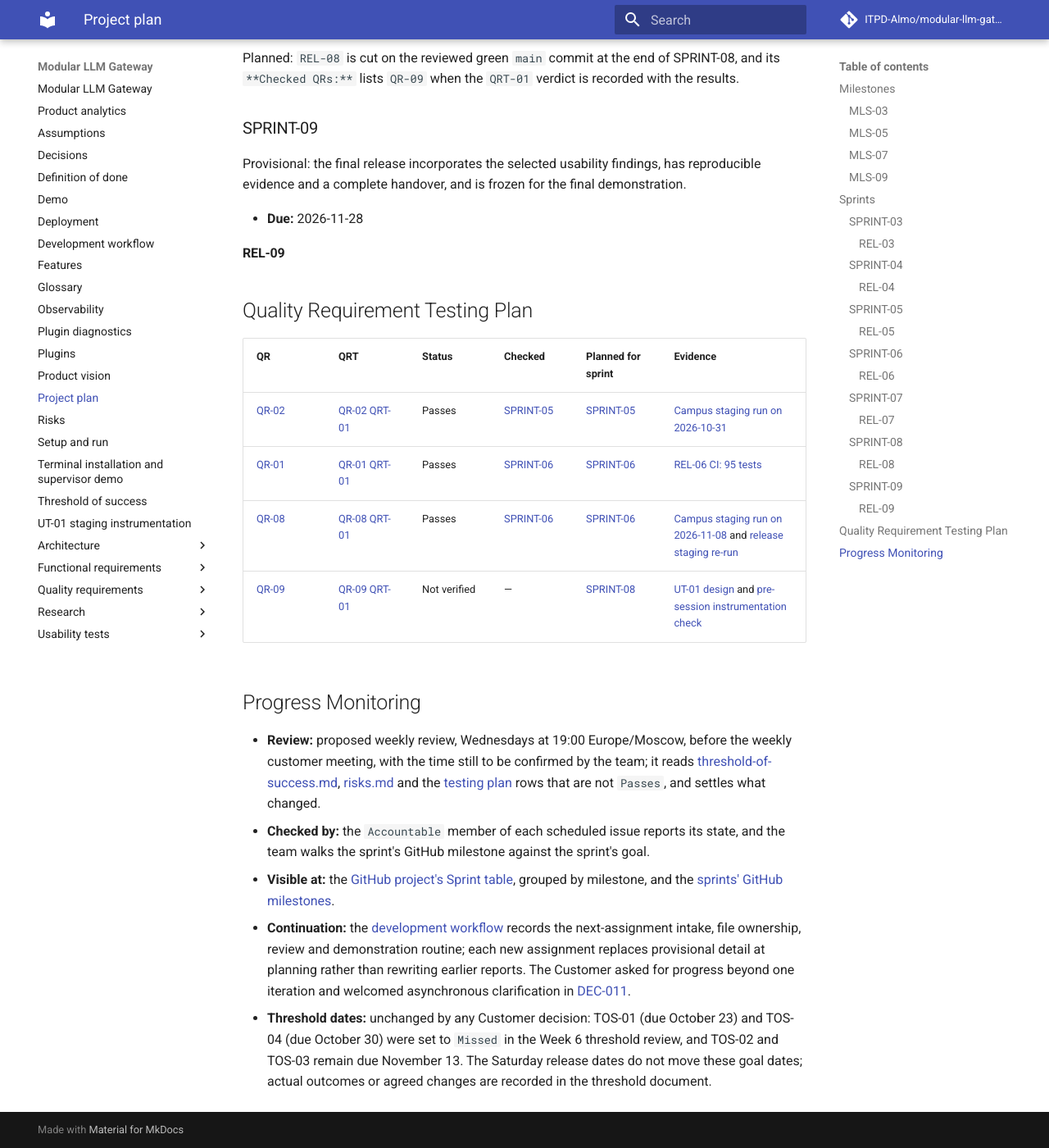
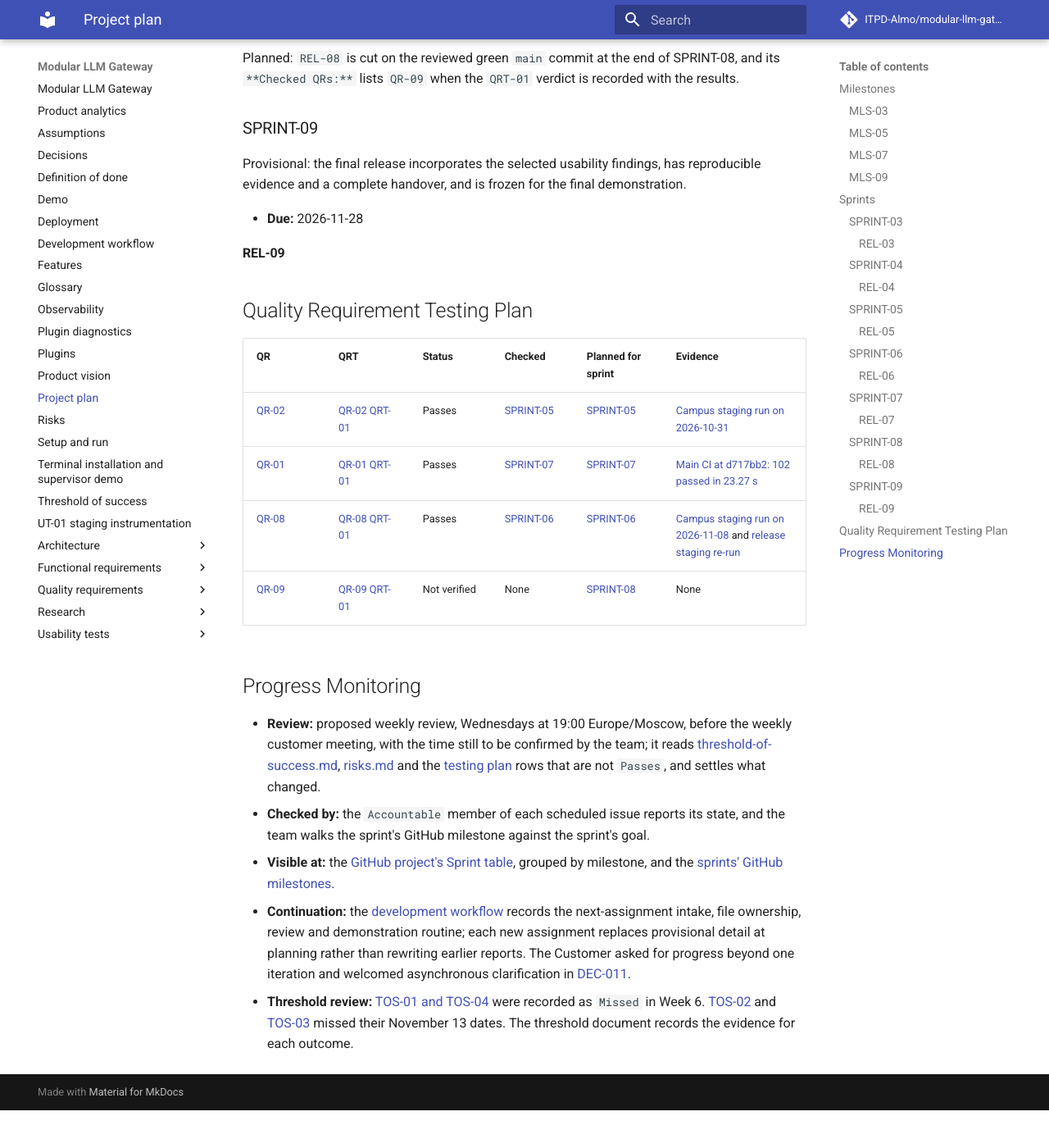
Before and after one commit to ITPD-Almo/modular-llm-gateway, an MkDocs documentation site: the page built from docs/project-plan.md, in a window 1280 px wide and 1400 px high, scrolled down 5048 px. Shown: the whole window at 82% size. Built offline with MkDocs 1.6.1 and Material for MkDocs 9.7.7, drawn with Linux system fonts in a browser that asks for light colours; comment, search, counter and statistics services are not loaded; after the commit the page ends 6402 px from its top, so only the background shows below that; some of the changed text lies outside the part shown.

Commit message:
Verify the Week 7 test and staging access evidence

```diff
--- a/docs/project-plan.md
+++ b/docs/project-plan.md
@@ -127,7 +127,7 @@ A rehearsed, customer-reviewed and instrumented `UT-01` design, with its Week 8
 The planned velocity was computed by hand as 2 + 3 + 3 + 5 + 5 + 3 + 3 from the `Story Points` of [US-01](https://github.com/ITPD-Almo/modular-llm-gateway/issues/40), [US-02](https://github.com/ITPD-Almo/modular-llm-gateway/issues/41), [US-03](https://github.com/ITPD-Almo/modular-llm-gateway/issues/42), [US-04](https://github.com/ITPD-Almo/modular-llm-gateway/issues/52), [US-09](https://github.com/ITPD-Almo/modular-llm-gateway/issues/96), [US-11](https://github.com/ITPD-Almo/modular-llm-gateway/issues/110) and [US-12](https://github.com/ITPD-Almo/modular-llm-gateway/issues/111), carried from SPRINT-06 for their verdicts; tasks contribute zero points.
 The sprint was planned on 2026-11-12, four days into the sprint and three days before its due date.
 The tasks are [#128](https://github.com/ITPD-Almo/modular-llm-gateway/issues/128) for the versioned Compose image and the `UT-01` staging instrumentation, [#131](https://github.com/ITPD-Almo/modular-llm-gateway/issues/131) for the `UT-01` design, its `QR-09` requirement, the consent, the private repository and recordings folder, the recruitment, the dry run and the analysis plan, and [#130](https://github.com/ITPD-Almo/modular-llm-gateway/issues/130) for the planning, the Sprint Review, `REL-07` and the sprint close.
-The counted sessions run in SPRINT-08, so MLS-07's outside-participant observation is completed by the SPRINT-08 sessions rather than by 2026-11-14.
+The counted sessions are planned for SPRINT-08. Observe MLS-07's outside-participant workflow in those sessions.
 The product backlog refined on 2026-11-12 for the next two sprints, with no milestone, is unchanged from SPRINT-06: [US-05](https://github.com/ITPD-Almo/modular-llm-gateway/issues/65) (8 points; #128 implements its Compose criterion), [US-06](https://github.com/ITPD-Almo/modular-llm-gateway/issues/66) (5), [US-07](https://github.com/ITPD-Almo/modular-llm-gateway/issues/67) (5), [US-08](https://github.com/ITPD-Almo/modular-llm-gateway/issues/68) (3), [US-10](https://github.com/ITPD-Almo/modular-llm-gateway/issues/97) (3) and [US-13](https://github.com/ITPD-Almo/modular-llm-gateway/issues/118) (5), 29 points.
 
 #### REL-07
@@ -158,9 +158,9 @@ Provisional: the final release incorporates the selected usability findings, has
 | QR | QRT | Status | Checked | Planned for sprint | Evidence |
 | --- | --- | --- | --- | --- | --- |
 | [QR-02](quality-requirements/qr/QR-02.md) | [QR-02 QRT-01](quality-requirements/qr/QR-02.md#qrt-01) | Passes | [SPRINT-05](#sprint-05) | [SPRINT-05](#sprint-05) | [Campus staging run on 2026-10-31](https://github.com/ITPD-Almo/modular-llm-gateway/blob/c7dce8ff876d31a57ee0ca93d9428d8444473f6c/reports/week-05/deployment-evidence.md#deployed-qr-02-rerun-through-the-https-gate) |
-| [QR-01](quality-requirements/qr/QR-01.md) | [QR-01 QRT-01](quality-requirements/qr/QR-01.md#qrt-01) | Passes | [SPRINT-06](#sprint-06) | [SPRINT-06](#sprint-06) | [REL-06 CI: 95 tests](https://github.com/ITPD-Almo/modular-llm-gateway/actions/runs/42514546746) |
+| [QR-01](quality-requirements/qr/QR-01.md) | [QR-01 QRT-01](quality-requirements/qr/QR-01.md#qrt-01) | Passes | [SPRINT-07](#sprint-07) | [SPRINT-07](#sprint-07) | [Main CI at d717bb2: 102 passed in 23.27 s](https://github.com/ITPD-Almo/modular-llm-gateway/actions/runs/43639740129) |
 | [QR-08](quality-requirements/qr/QR-08.md) | [QR-08 QRT-01](quality-requirements/qr/QR-08.md#qrt-01) | Passes | [SPRINT-06](#sprint-06) | [SPRINT-06](#sprint-06) | [Campus staging run on 2026-11-08](https://github.com/ITPD-Almo/modular-llm-gateway/blob/0073150f73e3b755f0f8a29b21cddb1685b7731d/reports/week-06/README.md#qr-08-qrt-01-campus-run) and [release staging re-run](#rel-06) |
-| [QR-09](https://github.com/ITPD-Almo/modular-llm-gateway/blob/8940c3c279e5d84b546ed252bdd43ab80a441ba3/docs/quality-requirements/qr/QR-09.md) | [QR-09 QRT-01](https://github.com/ITPD-Almo/modular-llm-gateway/blob/8940c3c279e5d84b546ed252bdd43ab80a441ba3/docs/quality-requirements/qr/QR-09.md#qrt-01) | Not verified | — | [SPRINT-08](#sprint-08) | [UT-01 design](https://github.com/ITPD-Almo/modular-llm-gateway/blob/8940c3c279e5d84b546ed252bdd43ab80a441ba3/docs/usability-tests/ut-01/README.md) and [pre-session instrumentation check](https://github.com/ITPD-Almo/modular-llm-gateway/issues/132) |
+| [QR-09](quality-requirements/qr/QR-09.md) | [QR-09 QRT-01](quality-requirements/qr/QR-09.md#qrt-01) | Not verified | None | [SPRINT-08](#sprint-08) | None |
 
 ## Progress Monitoring
 
@@ -168,4 +168,4 @@ Provisional: the final release incorporates the selected usability findings, has
 - **Checked by:** the `Accountable` member of each scheduled issue reports its state, and the team walks the sprint's GitHub milestone against the sprint's goal.
 - **Visible at:** the [GitHub project's Sprint table](https://github.com/orgs/ITPD-Almo/projects/1/views/2), grouped by milestone, and the [sprints' GitHub milestones](https://github.com/ITPD-Almo/modular-llm-gateway/milestones).
 - **Continuation:** the [development workflow](development-workflow.md) records the next-assignment intake, file ownership, review and demonstration routine; each new assignment replaces provisional detail at planning rather than rewriting earlier reports. The Customer asked for progress beyond one iteration and welcomed asynchronous clarification in [DEC-011](decisions.md#dec-011).
-- **Threshold dates:** unchanged by any Customer decision: TOS-01 (due October 23) and TOS-04 (due October 30) were set to `Missed` in the Week 6 threshold review, and TOS-02 and TOS-03 remain due November 13. The Saturday release dates do not move these goal dates; actual outcomes or agreed changes are recorded in the threshold document.
+- **Threshold review:** [TOS-01 and TOS-04](threshold-of-success.md) were recorded as `Missed` in Week 6. [TOS-02](threshold-of-success.md#tos-02) and [TOS-03](threshold-of-success.md#tos-03) missed their November 13 dates. The threshold document records the evidence for each outcome.
```
Also changed, not shown: docs/threshold-of-success.md (+1 -1 lines), reports/week-07/README.md (+16 -14 lines), reports/week-07/meeting-script.md (+1 -1 lines).
